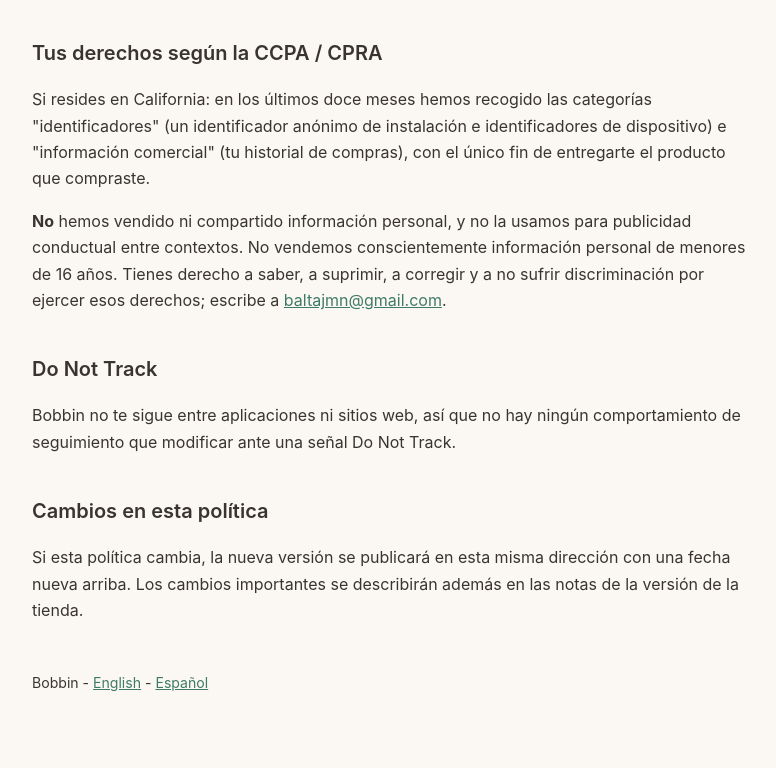
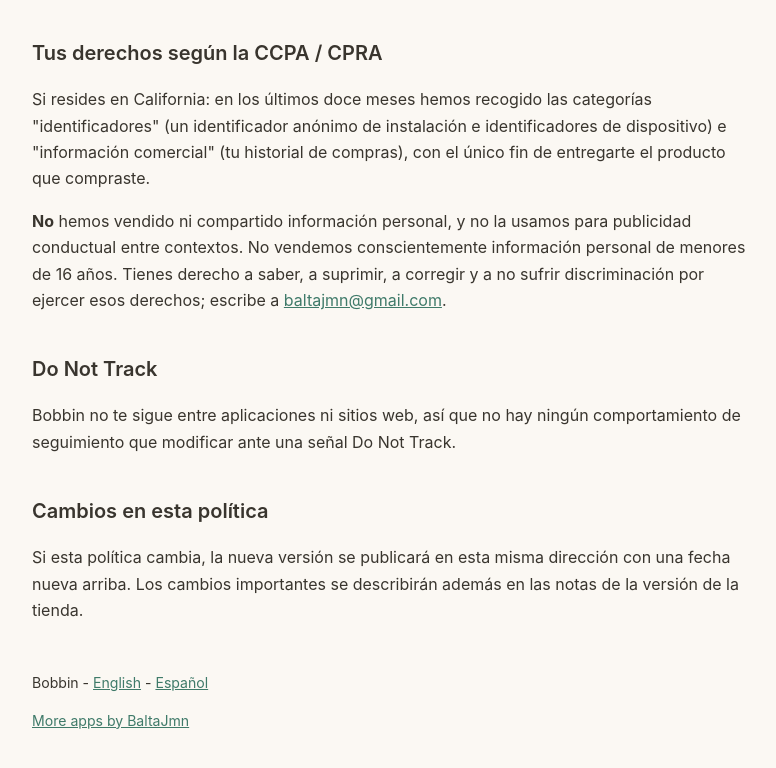
Before and after one commit to BaltaJmn/bullet, a plain HTML site: page store/privacy/index.html in a window 1280 px wide. Shown: the part 9290-10058 px from the top of the page, without its empty margins (248-1024 px from the left). Drawn offline with Linux system fonts and the light colour scheme.

Commit message:
Footer link to all apps at baltajmn.dev
Co-Authored-By: Claude Opus 5.5 <noreply@anthropic.com>

```diff
--- a/store/privacy/index.html
+++ b/store/privacy/index.html
@@ -383,6 +383,7 @@ arriba. Los cambios importantes se describirán además en las notas de la versi
 
 <footer>
   <p>Bobbin - <a href="#en">English</a> - <a href="#es">Español</a></p>
+<p><a href="https://baltajmn.dev/">More apps by BaltaJmn</a></p>
 </footer>
 
 </section>
```
